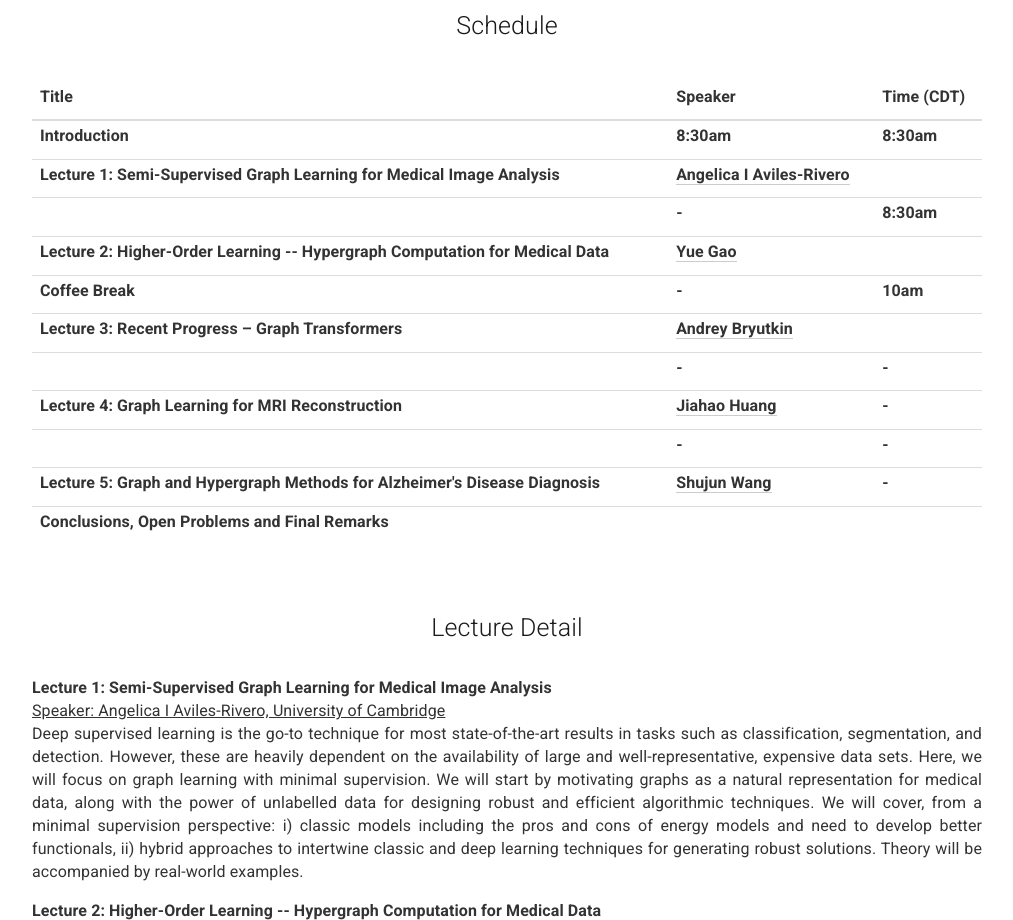
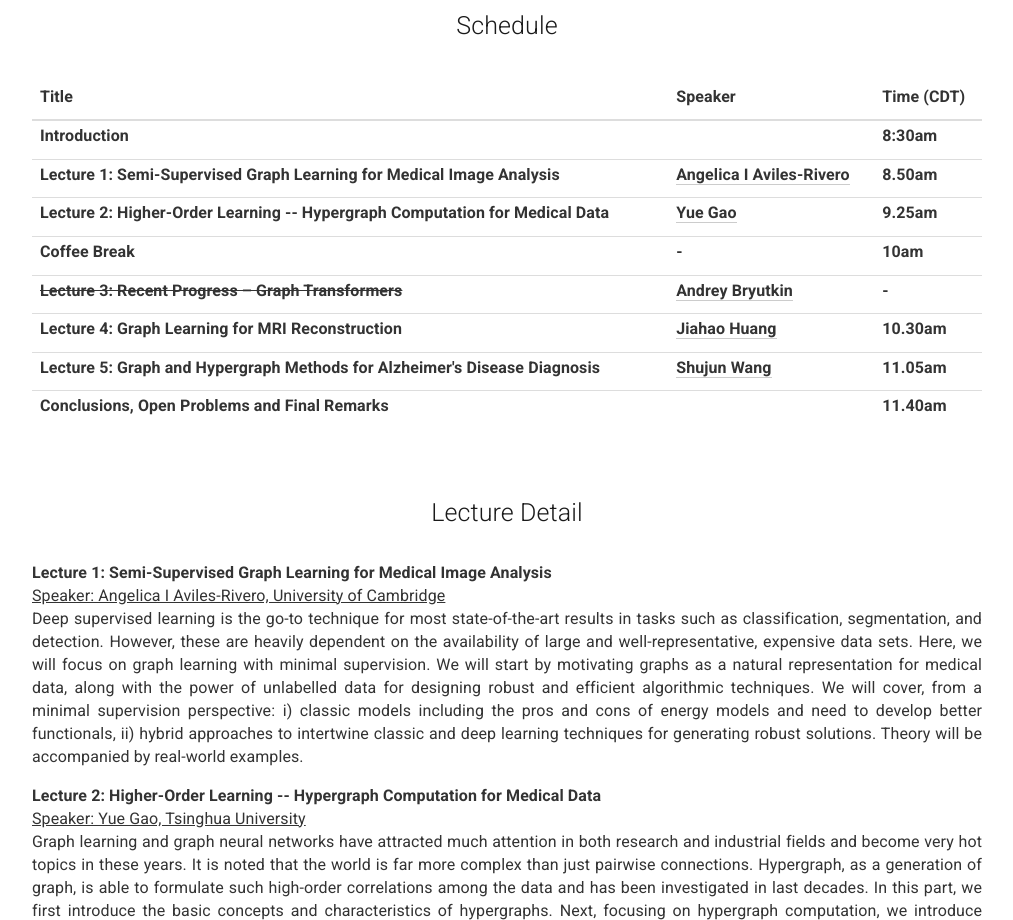
Before and after one commit to Math-ML-X/GrapHMedIA, a plain HTML site: page index.html in a window 1280 px wide. Shown: the part 2280-3200 px from the top of the page, without its empty margins (133-1146 px from the left). Drawn offline with nearby package versions, Linux system fonts and the light colour scheme.

Commit message:
Add files via upload

```diff
--- a/index.html
+++ b/index.html
@@ -265,7 +265,7 @@ Graphs and hypergraphs have been increasingly used in medical image analysis due
         <tr>
             <td>Introduction</td>
             <!-- <td><a href="http://arashvahdat.com">Arash Vahdat</a></td> -->
-            <td>8:30am</td>
+            <td></td>
             <td>8:30am</td>
         </tr>
 
@@ -278,18 +278,14 @@ Graphs and hypergraphs have been increasingly used in medical image analysis due
         <tr>
             <td>Lecture 1: Semi-Supervised Graph Learning for Medical Image Analysis</td>
             <td><a href="https://angelicaiaviles.wordpress.com">Angelica I Aviles-Rivero</a></td>
-            <td></td>
+            <td>8.50am</td>
         </tr>
-        <tr>
-          <td><b></b></td>
-          <td> - </td>
-          <td><b>8:30am</b></td>
-        </tr>
+
 
         <tr>
           <td>Lecture 2: Higher-Order Learning -- Hypergraph Computation for Medical Data</td>
           <td><a href="https://www.gaoyue.org">Yue Gao</a></td>
-          <td></td>
+          <td>9.25am</td>
         </tr>
         <tr>
           <td><b>Coffee Break  </b></td>
@@ -298,37 +294,29 @@ Graphs and hypergraphs have been increasingly used in medical image analysis due
         </tr>
 
         <tr>
-          <td>Lecture 3: Recent Progress – Graph Transformers </td>
+          <td><s>Lecture 3: Recent Progress – Graph Transformers </s></td>
           <td><a href="https://andreybryutkin.netlify.app/about">Andrey Bryutkin</a></td>
-          <td></td>
+          <td>-</td>
         </tr>
-        <tr>
-          <td><b></b></td>
-          <td> - </td>
-          <td><b>-</b></td>
-        </tr>
+
 
         <tr>
           <td>Lecture 4: Graph Learning for MRI Reconstruction</td>
           <td><a href="https://www.researchgate.net/profile/Jiahao-Huang-15">Jiahao Huang</a></td>
-          <td> - </td>
+          <td>10.30am</td>
         </tr>
-        <tr>
-          <td><b></b></td>
-          <td> - </td>
-          <td><b> - </b></td>
-        </tr>
+
 
         <tr>
           <td>Lecture 5: Graph and Hypergraph Methods for Alzheimer's Disease Diagnosis</td>
           <td><a href="https://emma-sjwang.github.io">Shujun Wang</a></td>
-          <td> - </td>
+          <td>11.05am</td>
         </tr>
 
         <tr>
             <td>Conclusions, Open Problems and Final Remarks</td>
             <td></td>
-            <td></td>
+            <td>11.40am</td>
         </tr>
 
 
```
